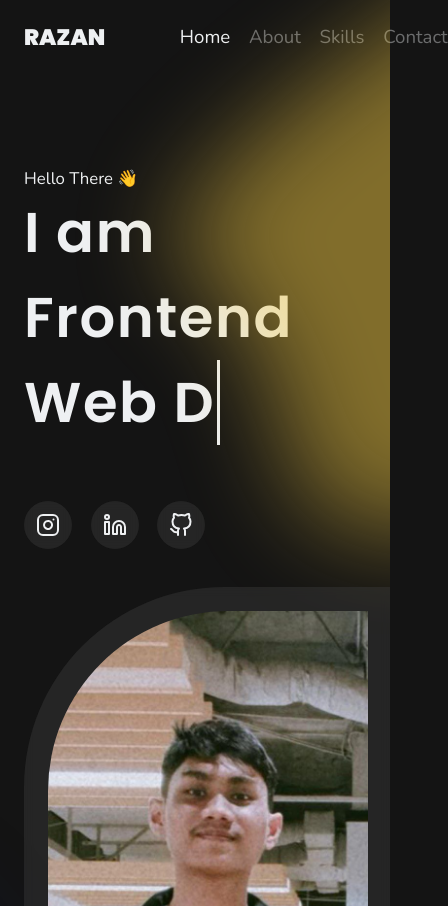
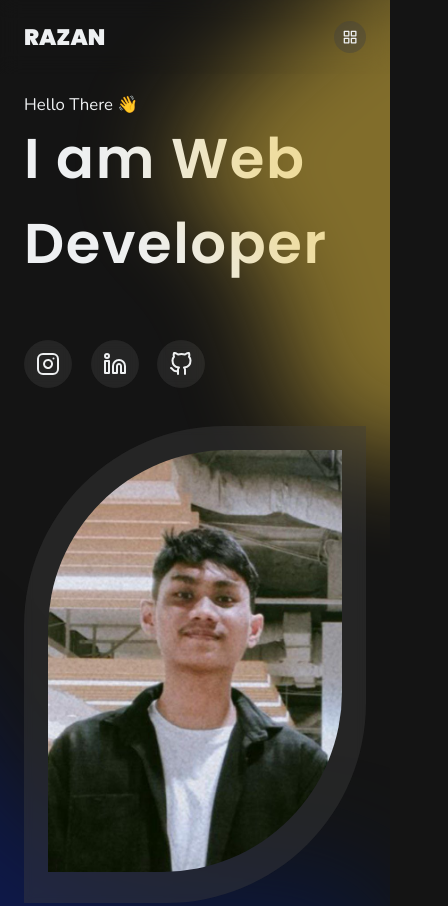
Before and after one commit to RakhaZaN/webprofile_RakhaZahranNurfirmansyah, a plain HTML site: page C_Morning_RakhaZahranNurfirmansyah/index.html in a window 390 px wide. Shown: the top 906 px of the page, 448 px wide, since content can reach past the window. Drawn offline with nearby package versions, Linux system fonts and the light colour scheme.

Commit message:
:sparkles: added some interaction and animation | :lipstick: adjust responsive styling

```diff
--- a/C_Morning_RakhaZahranNurfirmansyah/assets/css/style.css
+++ b/C_Morning_RakhaZahranNurfirmansyah/assets/css/style.css
@@ -10,6 +10,7 @@
 
   --bg-glass: rgba(64, 64, 64, 0.4);
   --bg-filter: blur(5px);
+  --bg-filter-nav: blur(10px);
 }
 
 * {
@@ -129,12 +130,37 @@ section:nth-child(odd) {
 }
 
 /* Navbar */
+header {
+  z-index: 99;
+  position: fixed;
+  top: 0;
+  width: 100%;
+}
+
 .navbar {
   display: flex;
   align-items: center;
   justify-content: flex-start;
   padding: 1.25rem 0;
   gap: 4em;
+  z-index: 99;
+  background: var(--bg-glass);
+  backdrop-filter: var(--bg-filter-nav);
+  -webkit-backdrop-filter: var(--bg-filter-nav);
+  transition: background 1s ease;
+}
+.navbar.transparent {
+  background: transparent;
+}
+.navbar.container {
+  padding-left: 32px;
+  padding-right: 32px;
+}
+@media screen and (max-width: 768px) {
+  .navbar.container {
+    padding-left: 24px;
+    padding-right: 24px;
+  }
 }
 
 .nav-brand {
@@ -149,14 +175,80 @@ section:nth-child(odd) {
 
 .nav-link {
   opacity: 0.4;
+  transition: opacity 0.3s ease;
 }
 
+.nav-link:hover,
 .nav-link.active {
   opacity: 1;
 }
 
+.nav-toggle {
+  width: 32px;
+  height: 32px;
+  background: var(--bg-glass);
+  backdrop-filter: var(--bg-filter);
+  -webkit-backdrop-filter: var(--bg-filter);
+  border: none;
+  border-radius: 50%;
+  display: none;
+  align-items: center;
+  justify-content: center;
+  padding: 8px;
+  cursor: pointer;
+  transition: background 0.3s ease;
+}
+.nav-toggle img {
+  width: 100%;
+  height: 100%;
+}
+
+.nav-items-collapse {
+  display: none;
+  flex-direction: column;
+  gap: 1em;
+  width: max-content;
+  padding: 24px 32px;
+  text-align: right;
+  float: right;
+  margin-top: -1em;
+}
+
+@media screen and (max-width: 768px) {
+  .navbar {
+    justify-content: space-between;
+  }
+
+  .nav-items {
+    display: none;
+  }
+
+  .nav-toggle {
+    display: flex;
+  }
+  .nav-toggle.active,
+  .nav-toggle:hover {
+    background: var(--color-primary-dark);
+  }
+
+  .nav-items-collapse {
+    display: flex;
+    background-color: var(--bg-glass);
+    backdrop-filter: var(--bg-filter);
+    -webkit-backdrop-filter: var(--bg-filter);
+    opacity: 0;
+    max-height: 0;
+    overflow: hidden;
+    transition: max-height 1s ease, opacity 0.5s ease;
+  }
+  .nav-items-collapse.show {
+    max-height: max-content;
+    opacity: 1;
+  }
+}
+
 /* Hero */
-#hero::before {
+#home::before {
   content: "";
   position: absolute;
   bottom: -15em;
@@ -166,7 +258,7 @@ section:nth-child(odd) {
   background: url("../images/lights/Vector1.svg") no-repeat;
   overflow: visible;
 }
-#hero::after {
+#home::after {
   content: "";
   position: absolute;
   top: -10em;
@@ -178,22 +270,22 @@ section:nth-child(odd) {
   z-index: 10;
 }
 @media screen and (max-width: 768px) {
-  #hero::after {
+  #home::after {
     top: -20em;
     right: -12em;
     height: 45em;
   }
 }
 @media screen and (max-width: 426px) {
-  #hero::before {
+  #home::before {
     left: -17em;
   }
-  #hero::after {
+  #home::after {
     height: 50em;
   }
 }
 
-#hero .left p {
+#home .left p {
   font-size: 0.9em;
 }
 
@@ -204,6 +296,12 @@ section:nth-child(odd) {
   letter-spacing: 0.1rem;
   margin-bottom: 1em;
   overflow: hidden;
+  height: 3em;
+}
+@media screen and (min-width: 425px) and (max-width: 768px) {
+  .hero-title {
+    height: 1.5em;
+  }
 }
 
 .socials {
@@ -224,7 +322,7 @@ section:nth-child(odd) {
 }
 
 .profile-picture {
-  width: max-content;
+  width: fit-content;
   padding: 24px;
   border-top-left-radius: 200px;
   border-bottom-right-radius: 200px;
@@ -235,11 +333,17 @@ section:nth-child(odd) {
 }
 
 .profile-picture img {
-  width: 320px;
+  width: 350px;
   height: 60vh;
   object-fit: cover;
   border-top-left-radius: 180px;
   border-bottom-right-radius: 180px;
+}
+@media screen and (max-width: 426px) {
+  .profile-picture img {
+    max-width: 100%;
+    height: 50vh;
+  }
 }
 
 /* About */
@@ -381,15 +485,20 @@ section:nth-child(odd) {
   content: "";
   position: absolute;
   bottom: -8em;
-  right: -4em;
+  right: -5em;
   width: 40em;
   height: 30em;
   background: url("../images/lights/Vector5.svg") no-repeat;
   z-index: 10;
 }
+@media screen and (min-width: 769px) and (max-width: 1200px) {
+  #contact::after {
+    right: -10em;
+  }
+}
 @media screen and (max-width: 426px) {
   #contact::after {
-    right: -13em;
+    right: -15em;
   }
 }
 
@@ -437,6 +546,12 @@ section:nth-child(odd) {
     top: 0;
   }
 }
+@media screen and (max-width: 376px) {
+  .illustration::before {
+    width: 22em;
+    height: 22em;
+  }
+}
 
 .illustration img {
   width: 100%;
@@ -452,18 +567,18 @@ footer {
 }
 
 /* Typing effect */
-#hero span.typed-text {
+#home span.typed-text {
   font-weight: inherit;
   color: var(--color-light);
 }
-#hero span.cursor {
+#home span.cursor {
   display: inline-block;
   background-color: var(--color-light);
   margin-left: 0.1rem;
   width: 3px;
   animation: blink 1s infinite;
 }
-#hero span.cursor.typing {
+#home span.cursor.typing {
   animation: none;
 }
 @keyframes blink {
--- a/C_Morning_RakhaZahranNurfirmansyah/assets/js/script..js
+++ b/C_Morning_RakhaZahranNurfirmansyah/assets/js/script..js
@@ -1,8 +1,45 @@
+// Responsive Navbar
+const navToggle = document.getElementById('menuToggle');
+const navCollapse = document.getElementById('itemsCollapse');
+
+navToggle.addEventListener('click', () => {
+    navToggle.classList.toggle('active');
+    navCollapse.classList.toggle('show');
+});
+
+// Navbar Background
+const navbar = document.querySelector('.navbar');
+window.addEventListener('scroll', function () {
+    if (this.window.scrollY > 100) navbar.classList.remove('transparent')
+    else navbar.classList.add('transparent')
+})
+
+// Activate nav-link
+const navLinks = document.querySelectorAll('.nav-link');
+
+function activeSection() {
+    const scrollPosition = window.scrollY;
+
+    navLinks.forEach(link => {
+        const section = document.querySelector(link.getAttribute('href'));
+        const sectionTop = section.offsetTop - 200;
+        const sectionHeight = section.offsetHeight;
+
+        if (scrollPosition >= sectionTop && scrollPosition < sectionTop + sectionHeight) {
+            link.classList.add('active');
+        } else {
+            link.classList.remove('active');
+        }
+    });
+}
+
+window.addEventListener('scroll', activeSection);
+
 // Typing effect
 const typedTextSpan = document.querySelector(".typed-text");
 const cursorSpan = document.querySelector(".cursor");
 
-const textArray = ["Frontend Web Developer", "UI/UX Designer"];
+const textArray = ["Web Developer", "UI/UX Designer"];
 const typingDelay = 200;
 const erasingDelay = 100;
 const newTextDelay = 2000; // Delay between current and next text
--- a/C_Morning_RakhaZahranNurfirmansyah/index.html
+++ b/C_Morning_RakhaZahranNurfirmansyah/index.html
@@ -15,22 +15,37 @@
     <title>Rakha Zahran Nurfirmansyah</title>
   </head>
   <body>
-    <header class="container">
+    <header class="transparent">
       <!-- Navbar -->
-      <nav class="navbar">
+      <nav class="navbar container">
         <h1 class="nav-brand">RAZAN</h1>
+        <button
+          type="button"
+          class="nav-toggle"
+          id="menuToggle"
+          aria-controls="#items-collapse"
+        >
+          <img src="./assets/images/menu.svg" alt="Toggle" />
+        </button>
         <div class="nav-items">
-          <a href="#" class="nav-link active">Home</a>
+          <a href="#home" class="nav-link active">Home</a>
           <a href="#about" class="nav-link">About</a>
           <a href="#skills" class="nav-link">Skills</a>
           <a href="#contact" class="nav-link">Contact</a>
         </div>
       </nav>
+      <!-- Collape Nav -->
+      <div class="nav-items-collapse" id="itemsCollapse">
+        <a href="#home" class="nav-link active">Home</a>
+        <a href="#about" class="nav-link">About</a>
+        <a href="#skills" class="nav-link">Skills</a>
+        <a href="#contact" class="nav-link">Contact</a>
+      </div>
     </header>
 
     <main>
       <!-- Hero -->
-      <section id="hero">
+      <section id="home">
         <div class="container col-2">
           <!-- Left -->
           <div class="left">
```
Also changed, not shown: C_Morning_RakhaZahranNurfirmansyah/assets/images/menu.svg (added).
